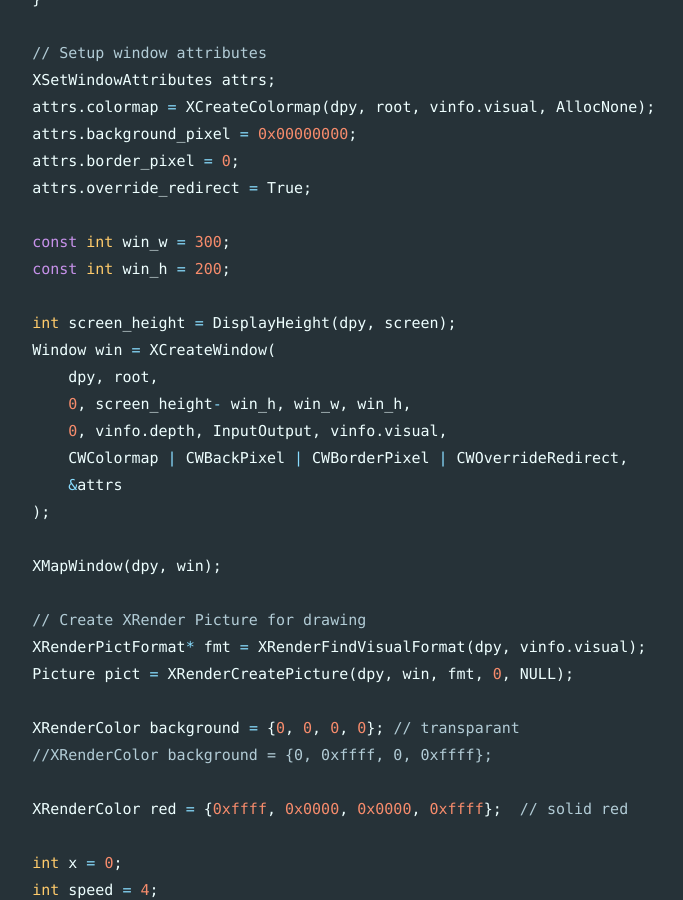
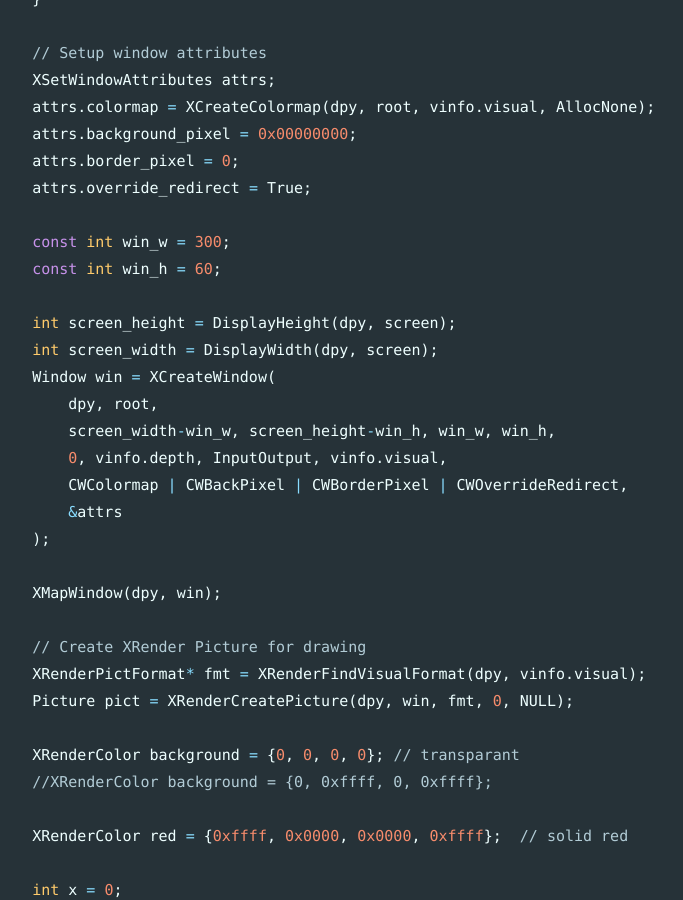
Before and after one commit to Connor-McCartney/Connor-McCartney.github.io, a Jekyll site: the page built from _pages/misc/xguic.md, in a window 1280 px wide and 900 px high, scrolled down 6188 px. Shown: the whole window, without its empty margins (39-722 px from the left). Built offline with Jekyll 4.4.1, drawn with Linux system fonts in a browser that asks for light colours; cached includes are drawn as plain includes.

Commit message:
Update xguic.md

```diff
--- a/_pages/misc/xguic.md
+++ b/_pages/misc/xguic.md
@@ -253,12 +253,13 @@ int main() {
     attrs.override_redirect = True;
 
     const int win_w = 300;
-    const int win_h = 200;
+    const int win_h = 60;
 
     int screen_height = DisplayHeight(dpy, screen);
+    int screen_width = DisplayWidth(dpy, screen);
     Window win = XCreateWindow(
         dpy, root,
-        0, screen_height- win_h, win_w, win_h,
+        screen_width-win_w, screen_height-win_h, win_w, win_h,
         0, vinfo.depth, InputOutput, vinfo.visual,
         CWColormap | CWBackPixel | CWBorderPixel | CWOverrideRedirect,
         &attrs
```
